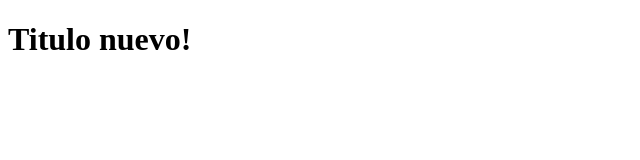
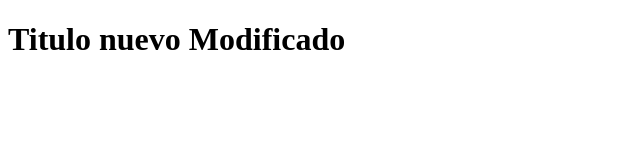
Before and after one commit to Francis78/hellogit, a plain HTML site: page index.html in a window 1280 px wide. Shown: the whole page, without its empty margins (0-640 px from the left). Drawn offline with Linux system fonts and the light colour scheme.

Commit message:
se modifico titulo nuevamente

```diff
--- a/index.html
+++ b/index.html
@@ -7,6 +7,6 @@
     <title>Demo git</title>
 </head>
 <body>
-    <h1>Titulo nuevo!</h1>
+    <h1>Titulo nuevo Modificado</h1>
 </body>
 </html>
```
